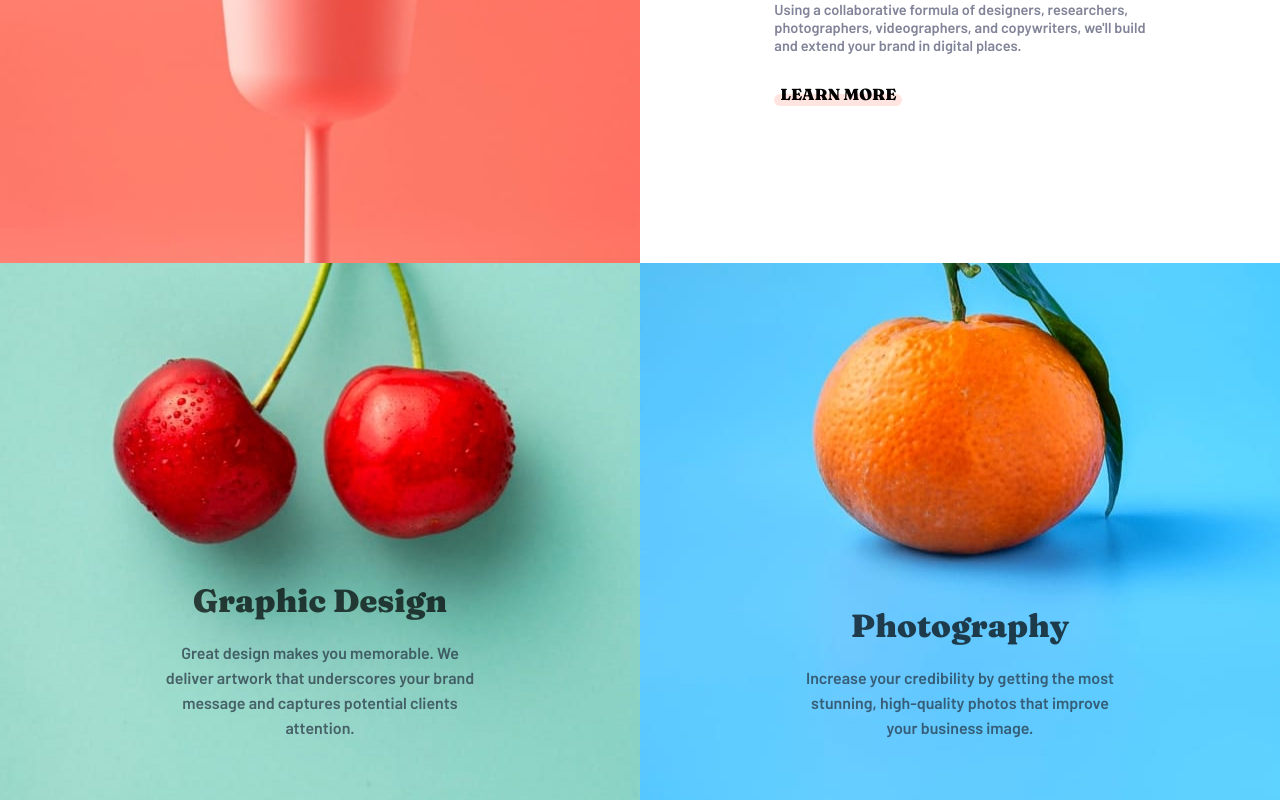
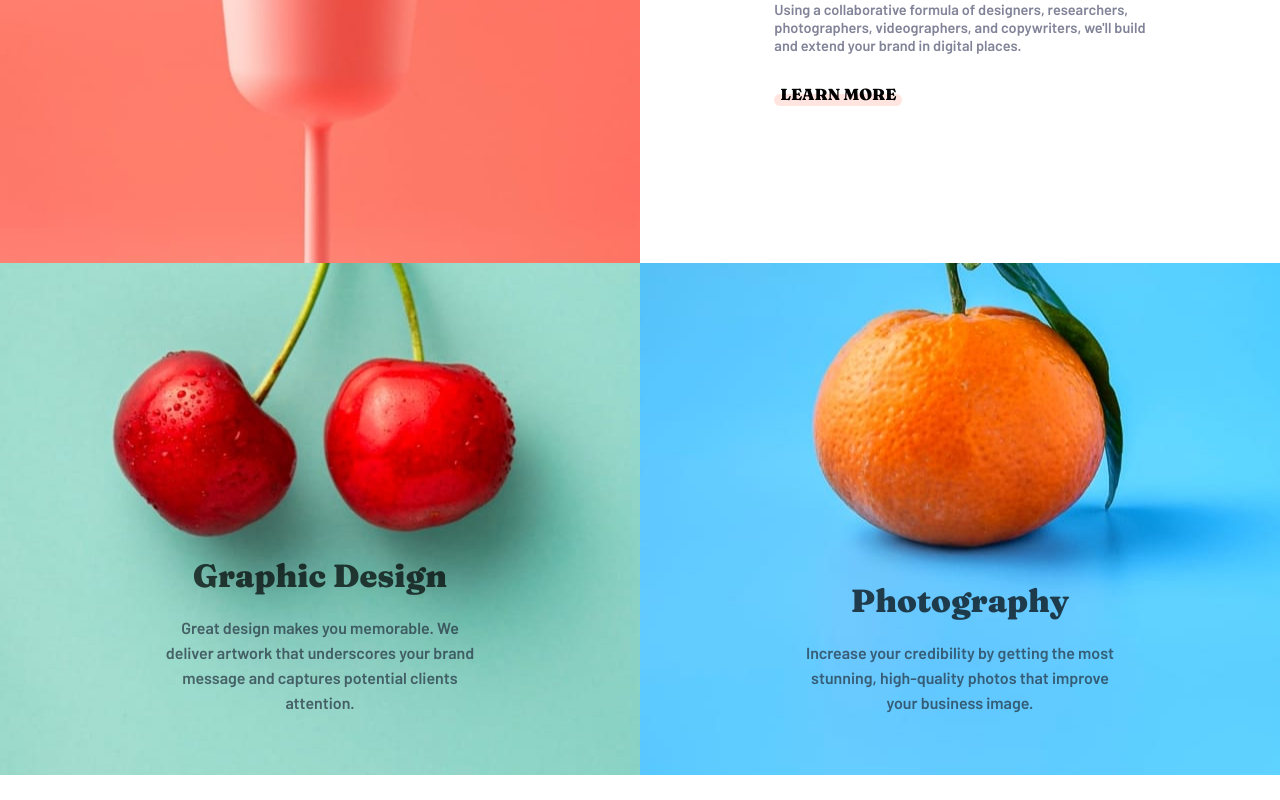
Before and after one commit to AstronautoLunar/sunnyside-agency-landing-page-main-react, a React (Create React App) app: page / in a window 1280 px wide. Shown: the part 1420-2220 px from the top of the page. After the commit the page ends 2195 px from the top, so only its background shows below. Built offline with nearby package versions, Linux system fonts and the light colour scheme.

Commit message:
:sparkles: Usado uma outra forma de posiciona os elementos em layout no container grid

```diff
--- a/src/components/Main/CardImage/index.tsx
+++ b/src/components/Main/CardImage/index.tsx
@@ -4,15 +4,20 @@ type CardImageData = {
     title: string;
     paragraph: string;
     imageSrc: string;
+    identifier: string;
 }
 
 export default function CardImage({
     title,
     paragraph,
-    imageSrc
+    imageSrc,
+    identifier
 }: CardImageData) {
     return (
-        <section className={styles.section}>
+        <section
+            id={ identifier }
+            className={styles.section}
+        >
             <div
                 className={styles.CardImage}
                 style={{
--- a/src/components/Main/CardImage/styles.module.scss
+++ b/src/components/Main/CardImage/styles.module.scss
@@ -5,7 +5,7 @@ section.section {
         background-position: 50% 30%;
 
         width: 100%;
-        height: 100%;
+        height: 40vw;
 
         padding: 60px;
 
--- a/src/components/Main/CardText/index.tsx
+++ b/src/components/Main/CardText/index.tsx
@@ -6,15 +6,18 @@ type CardTextData = {
     title: string;
     paragraph: string
     colorButton: string,
+    identifier: string,
 }
 
 export default function CardText({
     title,
     paragraph,
-    colorButton
+    colorButton,
+    identifier
 }: CardTextData) {
     return (
         <section
+            id={ identifier }
             className={styles.section}
         >
             <article
--- a/src/components/Main/index.tsx
+++ b/src/components/Main/index.tsx
@@ -16,18 +16,25 @@ export default function Main() {
             role="main"
         >
             <CardText
+                identifier="item1"
                 title="Transform your brand"
                 paragraph="We are a full-service creative agency specializing in helping brands grow fast. Engage your clients through compelling visuals that do most of the marketing for you."
                 colorButton="var(--yellow)"
             />
-            <figure className={styles.figure}>
+            <figure
+                id="item2"
+                className={styles.figure}
+            >
                 <img
                     className={styles.imageMain}
                     src={ imageEgg }
                     alt="egg"
                 />
             </figure>
-            <figure className={styles.figure}>
+            <figure
+                id="item3"
+                className={styles.figure}
+            >
                 <img
                     className={styles.imageMain}
                     src={ imageCup }
@@ -35,16 +42,19 @@ export default function Main() {
                 />
             </figure>
             <CardText
+                identifier="item4"
                 title="Stand out to the right audience"
                 paragraph="Using a collaborative formula of designers, researchers, photographers, videographers, and copywriters, we'll build and extend your brand in digital places."
                 colorButton="var(--soft-red)"
             />
             <CardImage
+                identifier="item5"
                 title="Graphic Design"
                 paragraph="Great design makes you memorable. We deliver artwork that underscores your brand message and captures potential clients attention."
                 imageSrc={ imageCard1 }
             />
             <CardImage
+                identifier="item6"
                 title="Photography"
                 paragraph="Increase your credibility by getting the most stunning, high-quality photos that improve your business image."
                 imageSrc={ imageCard2 }
--- a/src/components/Main/styles.module.scss
+++ b/src/components/Main/styles.module.scss
@@ -1,6 +1,17 @@
 main#Main {
     display: grid;
-    grid-template: 1fr 1fr 1fr / 1fr 1fr;
+    grid-template-areas:
+        "cardText1 image1"
+        "image2 cardText2"
+        "cardImage1 cardImage2"
+    ;
+    /*
+        Esse valores do grid-template-areas foram
+        criadas no globals.scss
+
+        coloquei na raiz para ter total certeza
+        que não haverá erros
+    */
 
     figure.figure {
 
--- a/src/style/globals.scss
+++ b/src/style/globals.scss
@@ -42,3 +42,27 @@ ul#list-menu-mobile {
         margin-bottom: 0;
     }
 }
+
+#item1 {
+    grid-area: cardText1;
+}
+
+#item2 {
+    grid-area: image1;
+}
+
+#item3 {
+    grid-area: image2;
+}
+
+#item4 {
+    grid-area: cardText2;
+}
+
+#item5 {
+    grid-area: cardImage1;
+}
+
+#item6 {
+    grid-area: cardImage2;
+}
```
